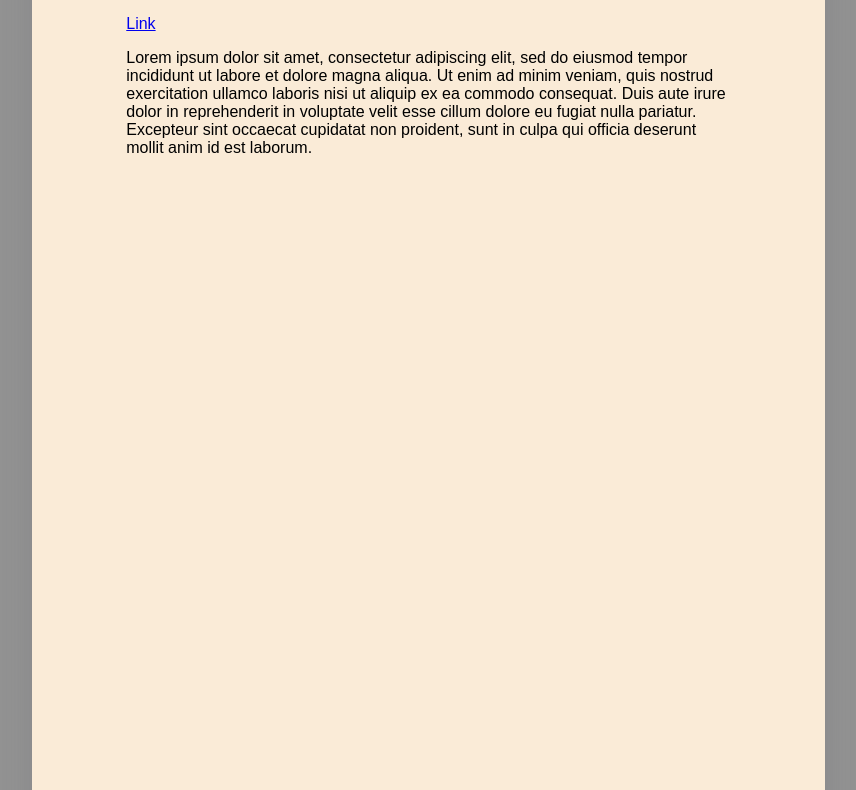
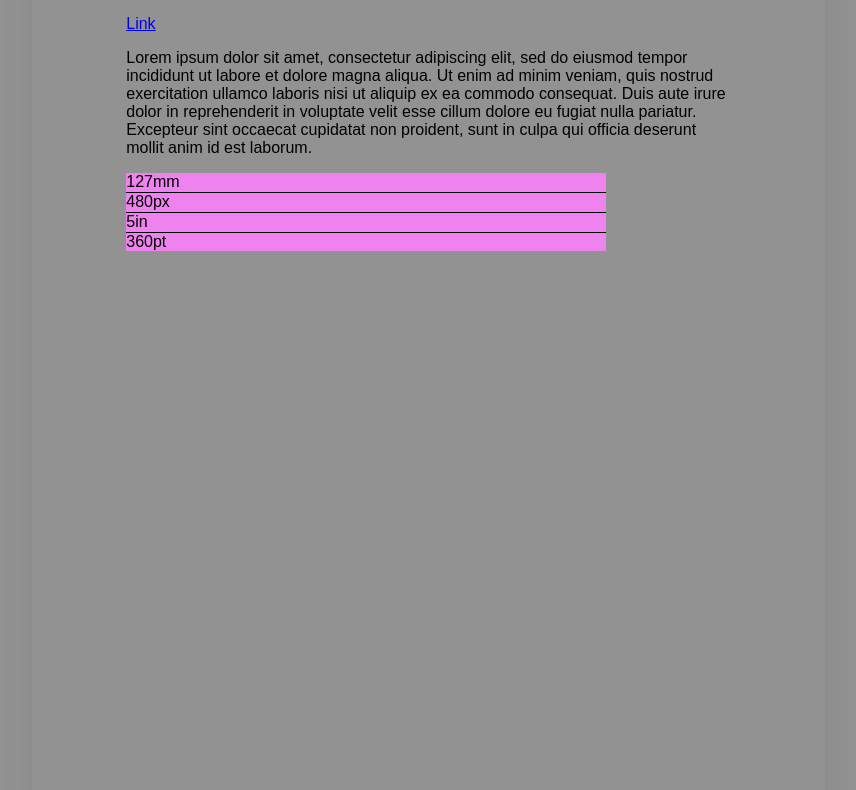
Before and after one commit to mawi12345/puppeteer-pdf-example, a website: page dummy/index.html in a window 1280 px wide. Shown: the part 249-1039 px from the top of the page, without its empty margins (6-862 px from the left). Drawn offline with Linux system fonts and the light colour scheme.

Commit message:
add pdf-lib and width test

```diff
--- a/dummy/index.html
+++ b/dummy/index.html
@@ -6,7 +6,7 @@
   <meta name="viewport" content="width=device-width,initial-scale=1" />
   <link rel="stylesheet" href="print.css" />
 </head>
-<body>
+<body class="ready">
   <div class="page">
     <div class="inner">
       <div class="header">Hello Header</div>
@@ -14,6 +14,10 @@
         <h1>Hello A4!!</h1>
         <a href="#p2">Link</a>
         <p>Lorem ipsum dolor sit amet, consectetur adipiscing elit, sed do eiusmod tempor incididunt ut labore et dolore magna aliqua. Ut enim ad minim veniam, quis nostrud exercitation ullamco laboris nisi ut aliquip ex ea commodo consequat. Duis aute irure dolor in reprehenderit in voluptate velit esse cillum dolore eu fugiat nulla pariatur. Excepteur sint occaecat cupidatat non proident, sunt in culpa qui officia deserunt mollit anim id est laborum.</p>
+        <div class="test-mm">127mm</div>
+        <div class="test-px">480px</div>
+        <div class="test-in">5in</div>
+        <div class="test-pt">360pt</div>
       </div>
       <div class="footer">Hello Footer</div>
     </div>
--- a/dummy/print.css
+++ b/dummy/print.css
@@ -35,7 +35,7 @@ html, body {
   top: 0;
   bottom: 0;
   right: 0;
-  background-color: antiquewhite;
+  /* background-color: antiquewhite; */
 }
 
 .header {
@@ -43,7 +43,7 @@ html, body {
   top: 0;
   left: 0;
   right: 0;
-  background-color: bisque;
+  /* background-color: bisque; */
   padding: 10mm 25mm;
 }
 
@@ -52,7 +52,7 @@ html, body {
   bottom: 0;
   left: 0;
   right: 0;
-  background-color: bisque;
+  /* background-color: bisque; */
   padding: 10mm 25mm;
 }
 
@@ -73,3 +73,34 @@ h1 {
 p {
   font-family: Arial, Helvetica, sans-serif;
 }
+
+.test-mm {
+  position: relative;
+  width: 127mm;
+  height: 5mm;
+  background-color: violet
+}
+
+.test-px {
+  position: relative;
+  width: 480px;
+  height: 5mm;
+  border-top: 1px solid black;
+  background-color: violet
+}
+
+.test-in {
+  position: relative;
+  width: 5in;
+  height: 5mm;
+  border-top: 1px solid black;
+  background-color: violet
+}
+
+.test-pt {
+  position: relative;
+  width: 360pt;
+  height: 5mm;
+  border-top: 1px solid black;
+  background-color: violet
+}
--- a/package.json
+++ b/package.json
@@ -4,6 +4,7 @@
   "main": "build/index.js",
   "license": "MIT",
   "dependencies": {
+    "pdf-lib": "^1.17.1",
     "puppeteer": "^19.7.5"
   },
   "devDependencies": {
```
Also changed, not shown: 2 other files.
